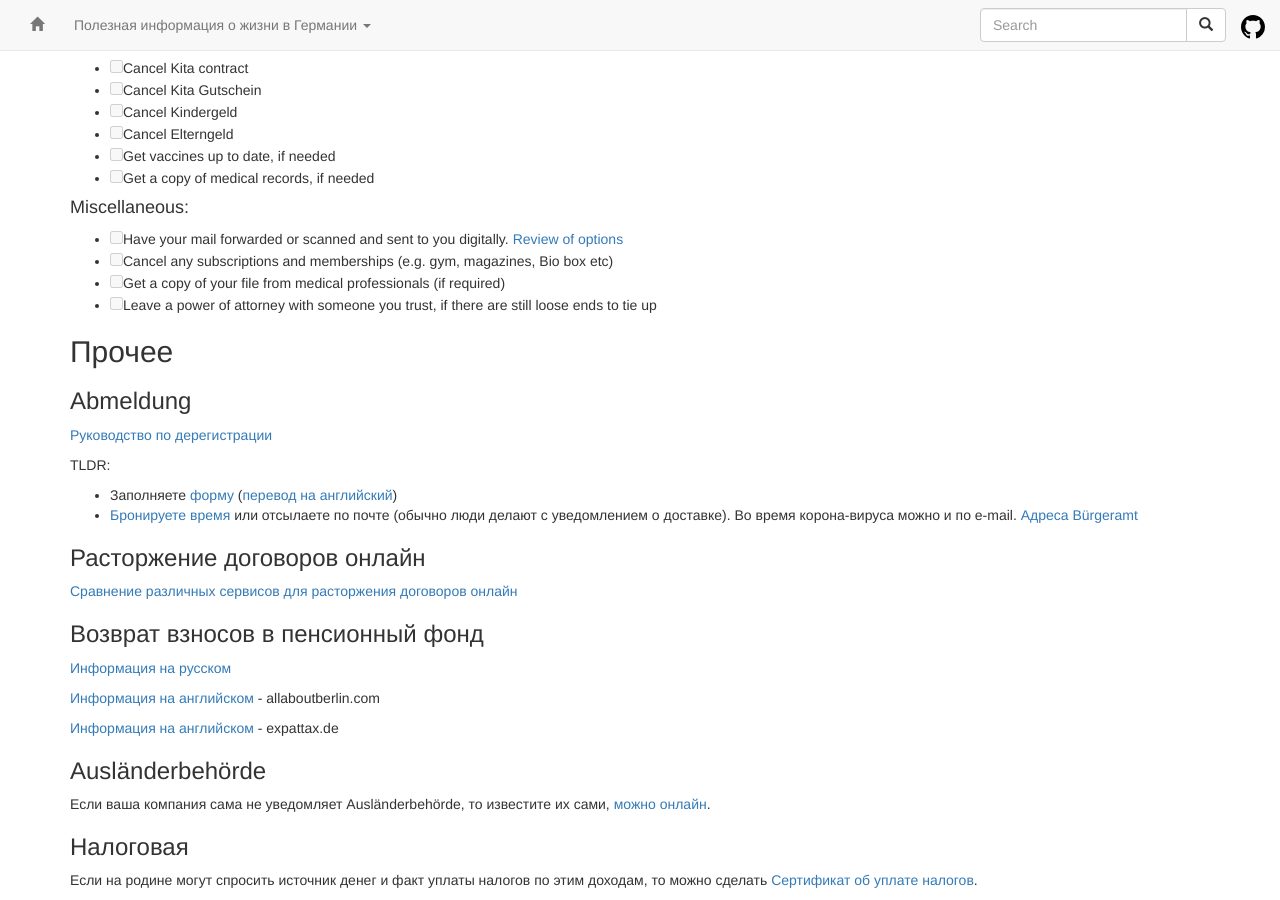
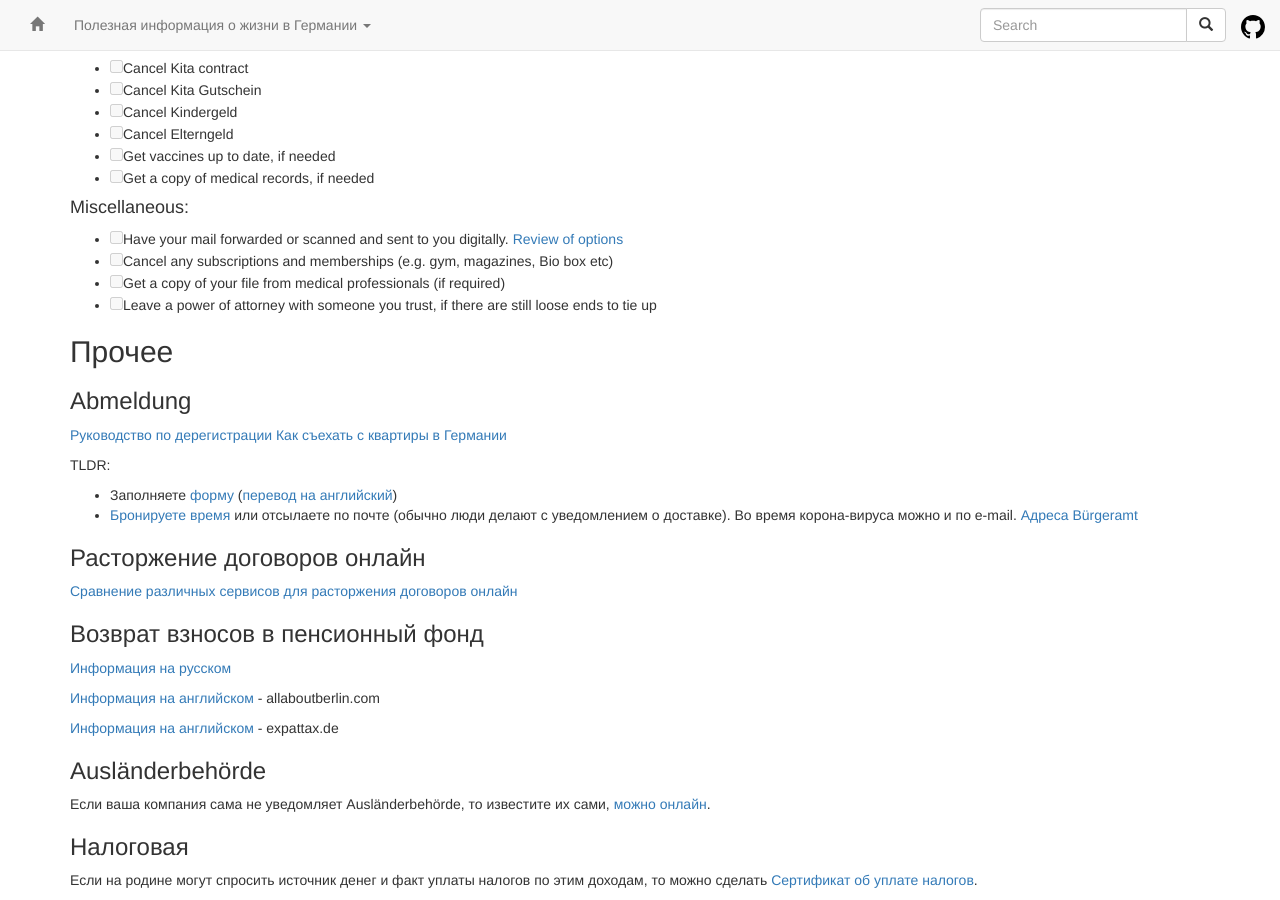
Before and after one commit to ru-de/faq, a Jekyll site: the page built from pages/Отъезд из Германии.md, in a window 1280 px wide and 900 px high, scrolled down 845 px. Built offline with Jekyll 4.4.1, drawn with Linux system fonts in a browser that asks for light colours; nearby versions of some CDN libraries.

Commit message:
sync github pages

```diff
--- a/pages/Отъезд из Германии.md
+++ b/pages/Отъезд из Германии.md
@@ -57,6 +57,7 @@ layout: default
 ### Abmeldung
 
 [Руководство по дерегистрации](https://allaboutberlin.com/guides/abmeldung-deregister-in-berlin)
+[Как съехать с квартиры в Германии](https://allaboutberlin.com/guides/moving-out)
 
 TLDR:
 
```
